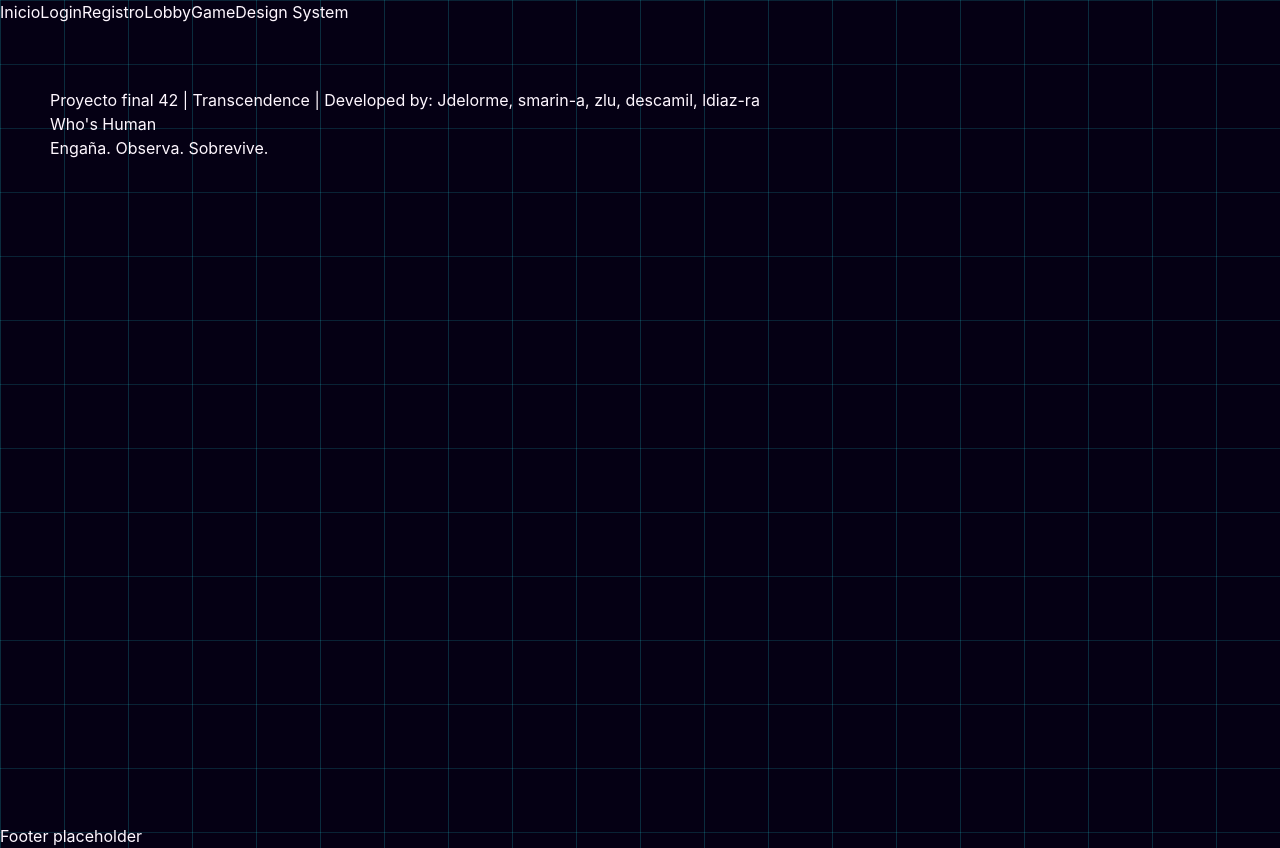
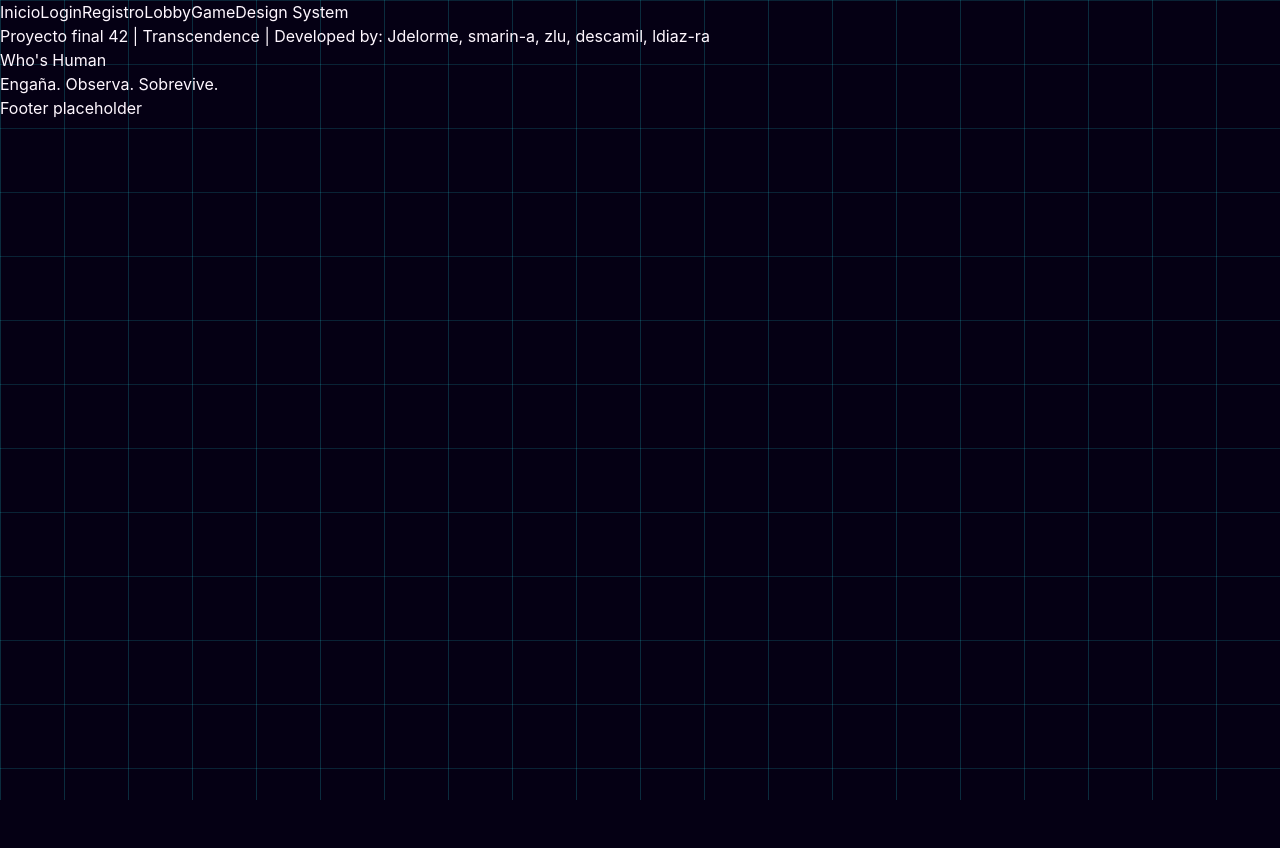
Before and after one commit to whoshuman/whoshuman, a React (Vite) app in the folder apps/frontend/: page / in a window 1280 px wide. After the commit the page ends 800 px from the top, so only its background shows below. Built offline with nearby package versions, Linux system fonts and the light colour scheme.

Commit message:
refactor(frontend): deja home sin clases de design system

```diff
--- a/apps/frontend/src/pages/Home.tsx
+++ b/apps/frontend/src/pages/Home.tsx
@@ -1,7 +1,7 @@
 function Home() {
   return (
-    <main className="main-container">
-      <section className="content-section">
+    <main>
+      <section>
         <p>
           Proyecto final 42 | Transcendence | Developed by: Jdelorme, smarin-a, zlu, descamil,
           ldiaz-ra
```
